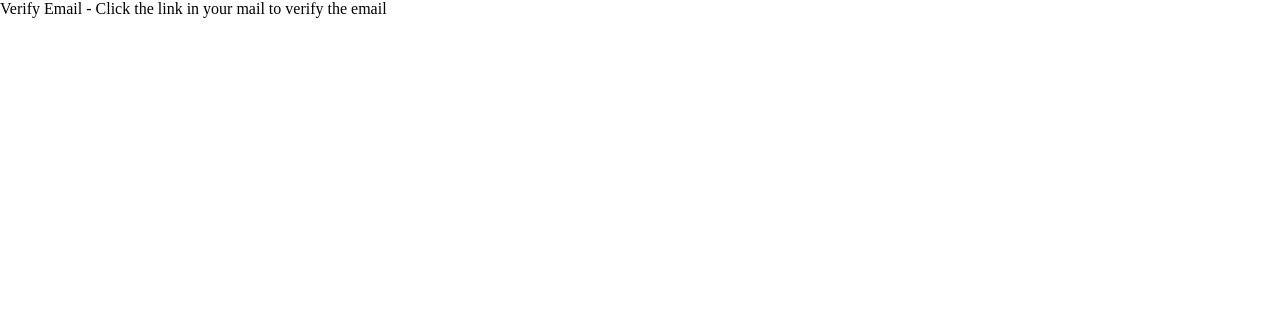
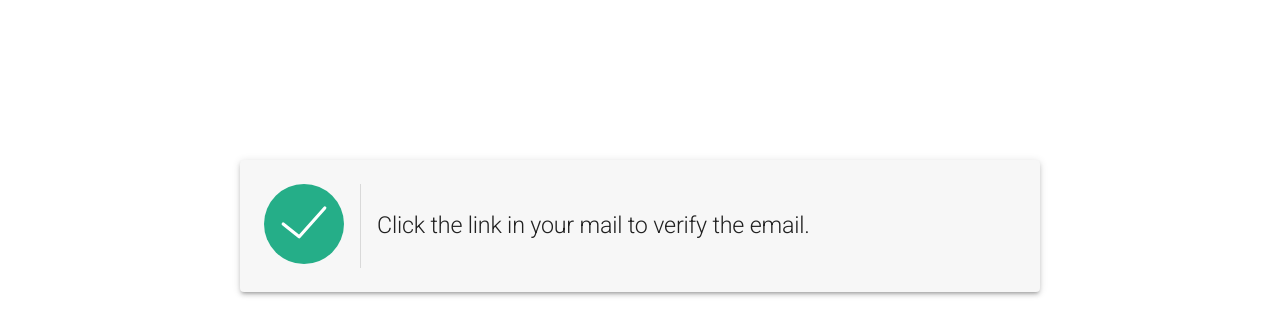
Before and after one commit to hasangawr/PlanCraftr, a React (Vite) app in the folder frontend/: page /verify-email in a window 1280 px wide. Shown: the top 336 px of the page. Built offline with nearby package versions, Linux system fonts and the light colour scheme; no server answers.

Commit message:
Design verify email screen

```diff
--- a/frontend/src/pages/VerifyEmail.tsx
+++ b/frontend/src/pages/VerifyEmail.tsx
@@ -1,8 +1,43 @@
-import { Box } from '@mui/material';
+import {
+  Box,
+  Container,
+  Divider,
+  Paper,
+  Typography,
+  useTheme,
+} from '@mui/material';
 
 const VerifyEmail = () => {
+  const theme = useTheme();
   return (
-    <Box>Verify Email - Click the link in your mail to verify the email</Box>
+    <Container maxWidth="lg" sx={{ paddingTop: '10rem' }}>
+      <Paper
+        elevation={3}
+        sx={{
+          maxWidth: '50rem',
+          margin: 'auto',
+          display: 'flex',
+          padding: '1.5rem',
+          backgroundColor: theme.palette.graySecondary.main,
+          alignItems: 'center',
+        }}
+      >
+        <Box sx={{ width: '5rem' }}>
+          <img src="/success.svg" />
+        </Box>
+        <Divider
+          orientation="vertical"
+          sx={{ margin: '0 1rem' }}
+          variant="fullWidth"
+          flexItem
+        />
+        <Box>
+          <Typography variant="h2">
+            Click the link in your mail to verify the email.
+          </Typography>
+        </Box>
+      </Paper>
+    </Container>
   );
 };
 
```
Also changed, not shown: 1 other file (tests, documents, lock files or other folders).
